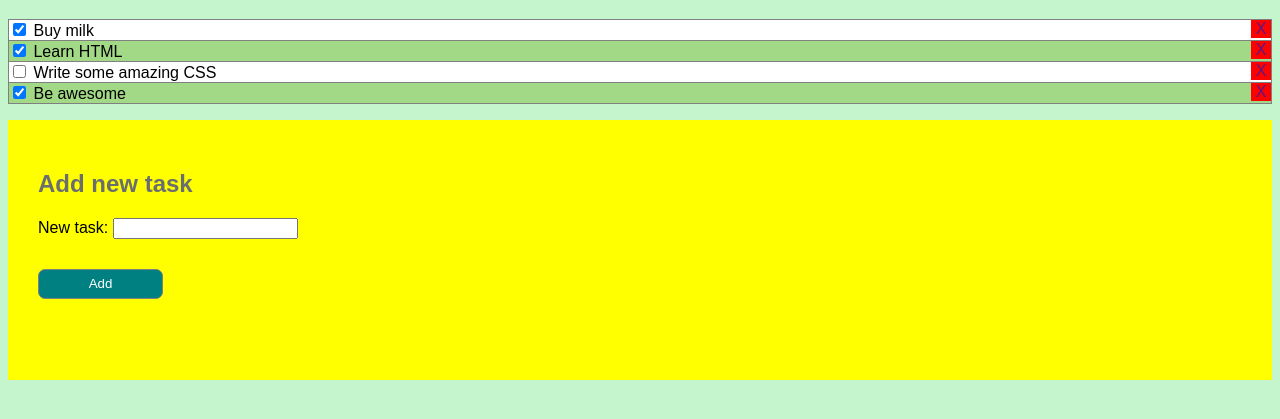
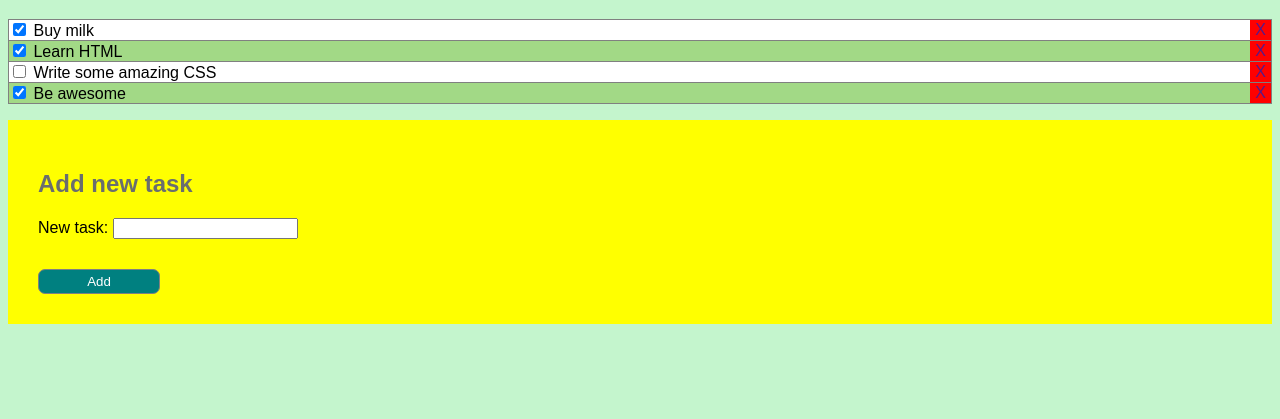
Before and after one commit to vaivodeieva/Lesson-11-task-additional, a plain HTML site: page index.html in a window 1280 px wide. Shown: the part 61-480 px from the top of the page. Drawn offline with Linux system fonts and the light colour scheme.

Commit message:
update style

```diff
--- a/css/style.css
+++ b/css/style.css
@@ -42,9 +42,9 @@ ul {
 a {
     float: right;
     background-color: red;
-    width: 20px;
     text-align: center;
     text-decoration: none;
+    padding: 1px 5px;
 }
 
 a:hover {
@@ -59,16 +59,16 @@ a:hover {
 
 #yellow-box {
     background-color: yellow;
-    height: 200px;
     padding: 30px;
+
 }
 
 #button {
     background-color: teal;
-    height: 30px;
-    width: 125px;
+    min-width: 122px;
     margin-top: 30px;
     color: #fff;
+    padding: 4px;
     border: 1px solid grey;
     border-radius: 7px;
 
```
